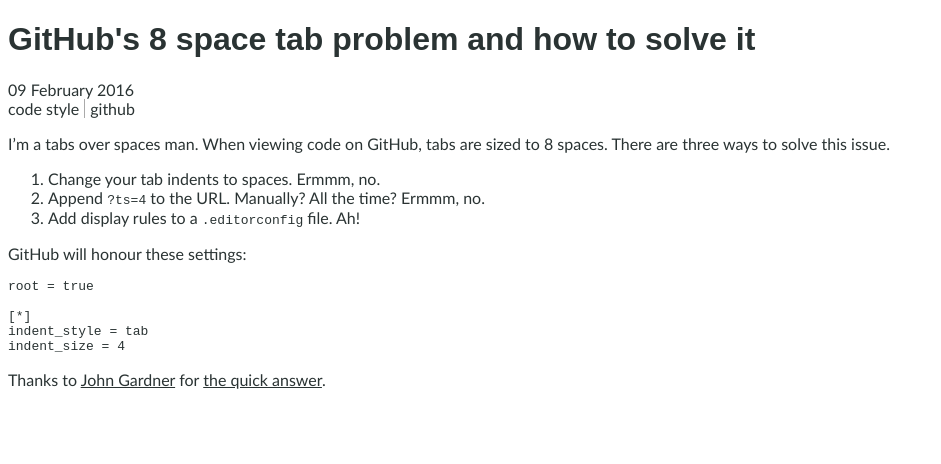
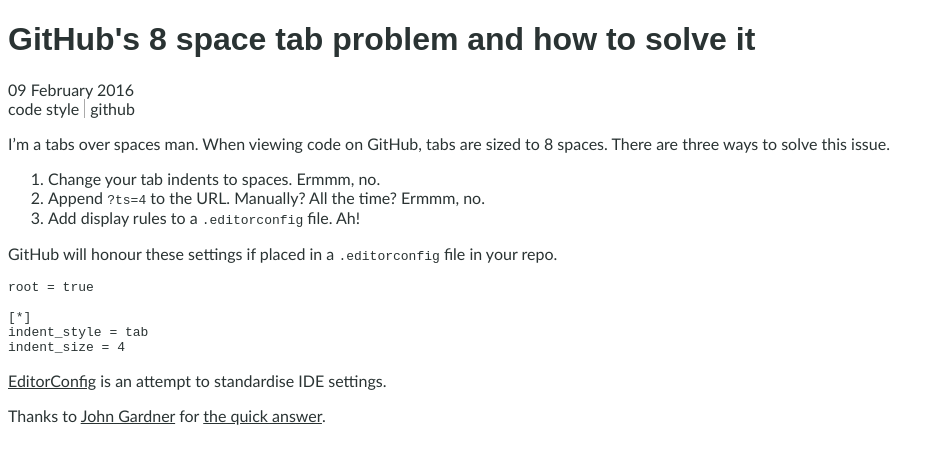
Before and after one commit to adrianblynch/adrianblynch.github.io, a Jekyll site: the page built from _posts/2016-02-09-github-8-space-tabs.md, in a window 1280 px wide. Shown: the top 464 px of the page, without its empty margins (0-941 px from the left). Built offline with Jekyll 4.4.1, drawn with Linux system fonts in a browser that asks for light colours.

Commit message:
Highlight the EditorConfig project

````diff
--- a/_posts/2016-02-09-github-8-space-tabs.md
+++ b/_posts/2016-02-09-github-8-space-tabs.md
@@ -11,7 +11,7 @@
 2. Append `?ts=4` to the URL. Manually? All the time? Ermmm, no.
 3. Add display rules to a `.editorconfig` file. Ah!
 
-GitHub will honour these settings:
+GitHub will honour these settings if placed in a `.editorconfig` file in your repo.
 
 ```
 root = true
@@ -21,4 +21,6 @@
 indent_size = 4
 ```
 
+[EditorConfig](http://editorconfig.org/) is an attempt to standardise IDE settings.
+
 Thanks to [John Gardner](https://github.com/Alhadis) for [the quick answer](https://github.com/isaacs/github/issues/170#issuecomment-171555097).
````
